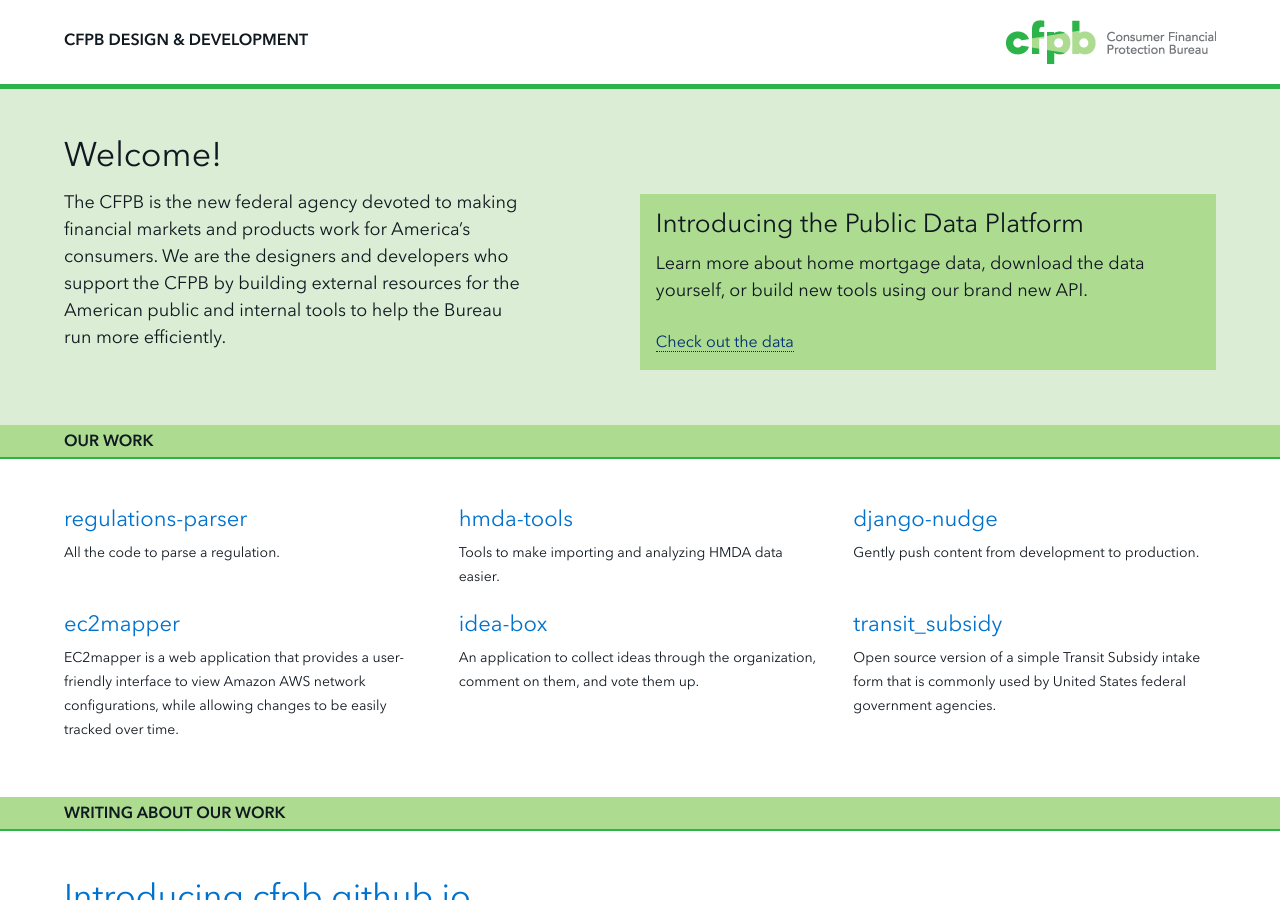
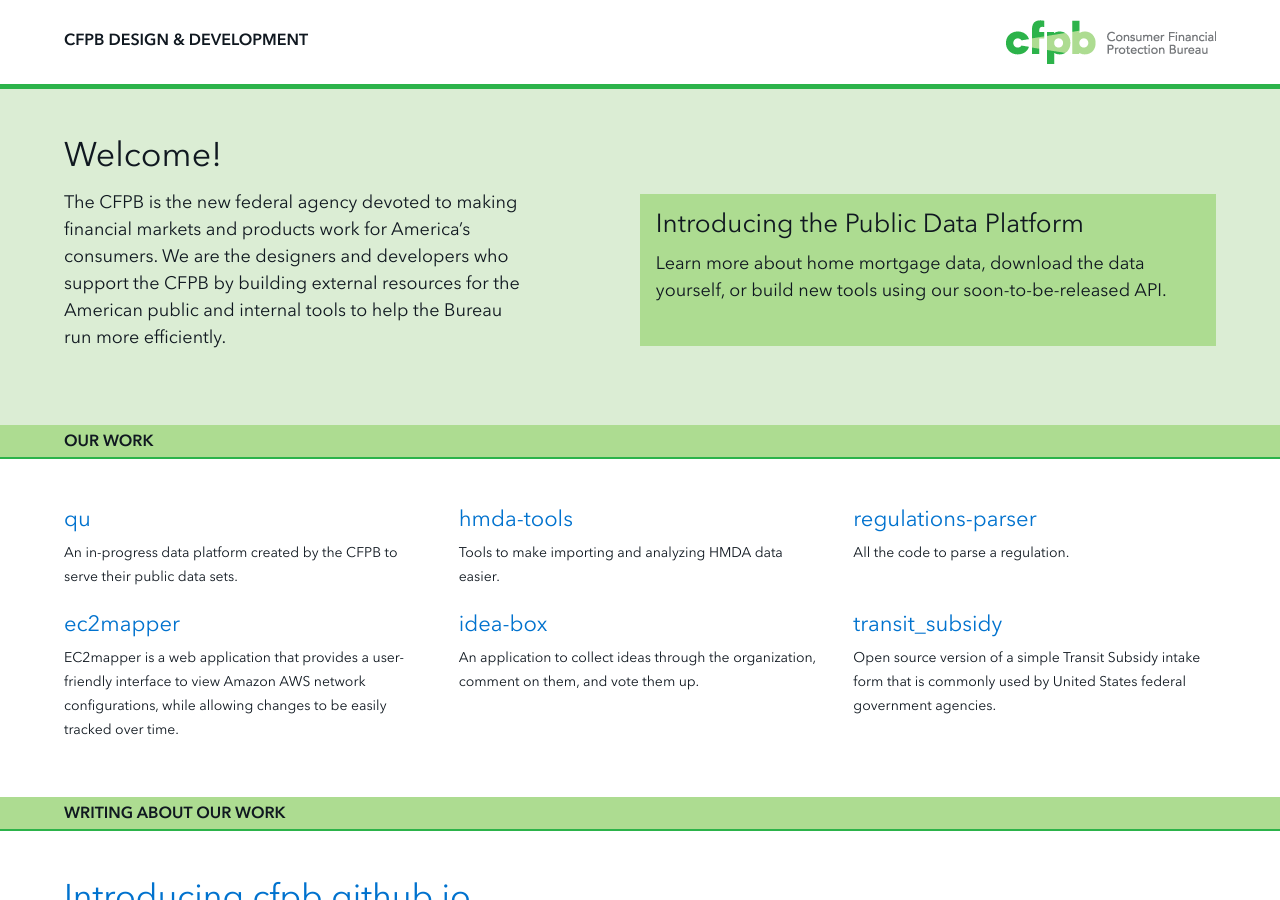
Before and after one commit to cfpb/cfpb.github.io, a Jekyll site: the page built from index.html, in a window 1280 px wide and 900 px high. Built offline with Jekyll 4.4.1, drawn with Linux system fonts in a browser that asks for light colours.

Commit message:
A few minor updates

```diff
--- a/index.html
+++ b/index.html
@@ -16,8 +16,10 @@
                     <section class="featured">
                         <h2>Introducing the Public Data Platform</h2>
                         <p>Learn more about home mortgage data, download the data yourself, or build new tools
-                            using our brand new API.</p>
-                        <a class="call-to-action" href="#">Check out the data <i class="icon-right"></i></a>
+                            using our soon-to-be-released API.</p>
+                        <a class="call-to-action" href="http://www.consumerfinance.gov/hmda/"
+                            Check out the data <i class="icon-right"></i>
+                        </a>
                     </section>
                 </div>
             </section>
@@ -28,16 +30,16 @@
 
             <section class="content-body wrap"><div class="repos">
                 <section class="repo">
-                    <a href="http://github.com/cfpb/regulations-parser"><h3>regulations-parser</h3></a>
-                    <p>All the code to parse a regulation.</p>
+                    <a href="http:github.com/cfpb/qu"><h3>qu</h3></a>
+                    <p>An in-progress data platform created by the CFPB to serve their public data sets.</p>
                 </section>
                 <section class="repo">
                     <a href="http:github.com/cfpb/hmda-tools"><h3>hmda-tools</h3></a>
                     <p>Tools to make importing and analyzing HMDA data easier.</p>
                 </section>
                 <section class="repo">
-                    <a href="http:github.com/cfpb/django-nudge"><h3>django-nudge</h3></a>
-                    <p>Gently push content from development to production.</p>
+                    <a href="http://github.com/cfpb/regulations-parser"><h3>regulations-parser</h3></a>
+                    <p>All the code to parse a regulation.</p>
                 </section>
                 <section class="repo">
                     <a href="http:github.com/cfpb/ec2mapper"><h3>ec2mapper</h3></a>
```
